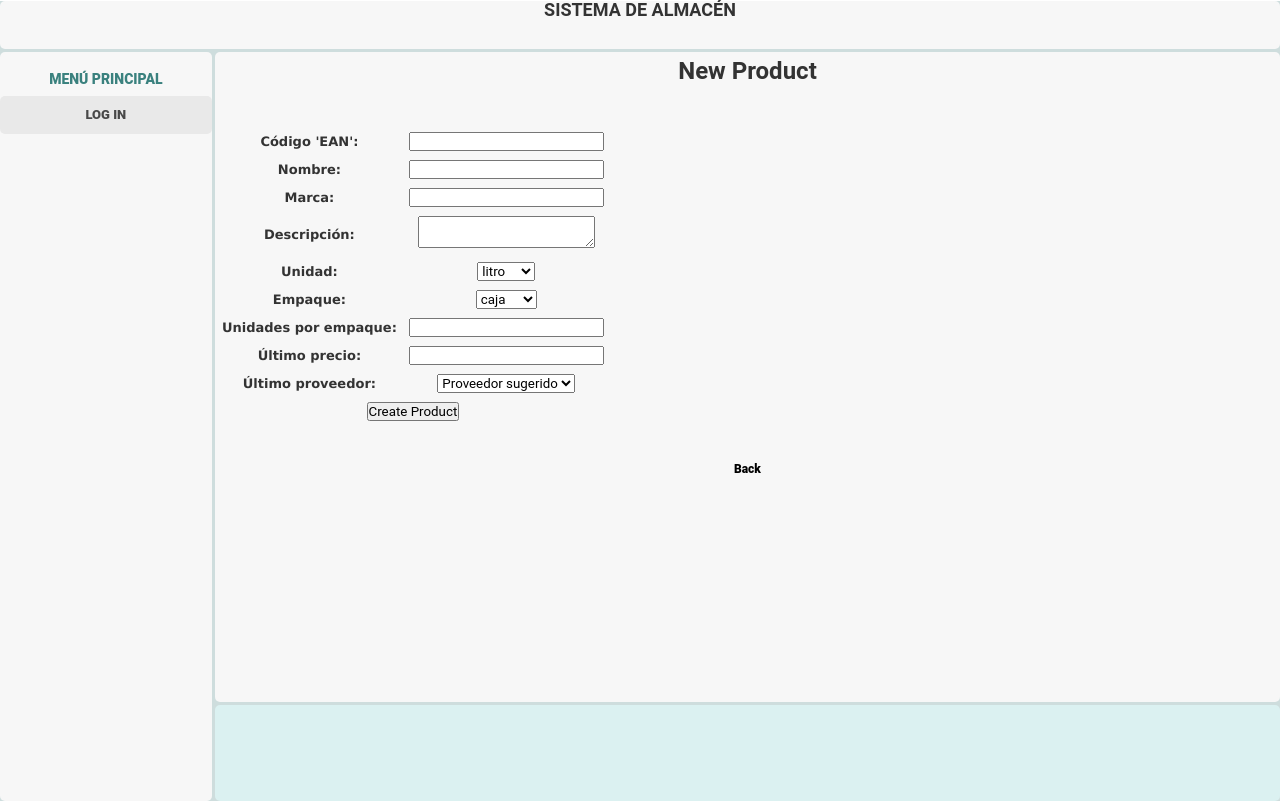
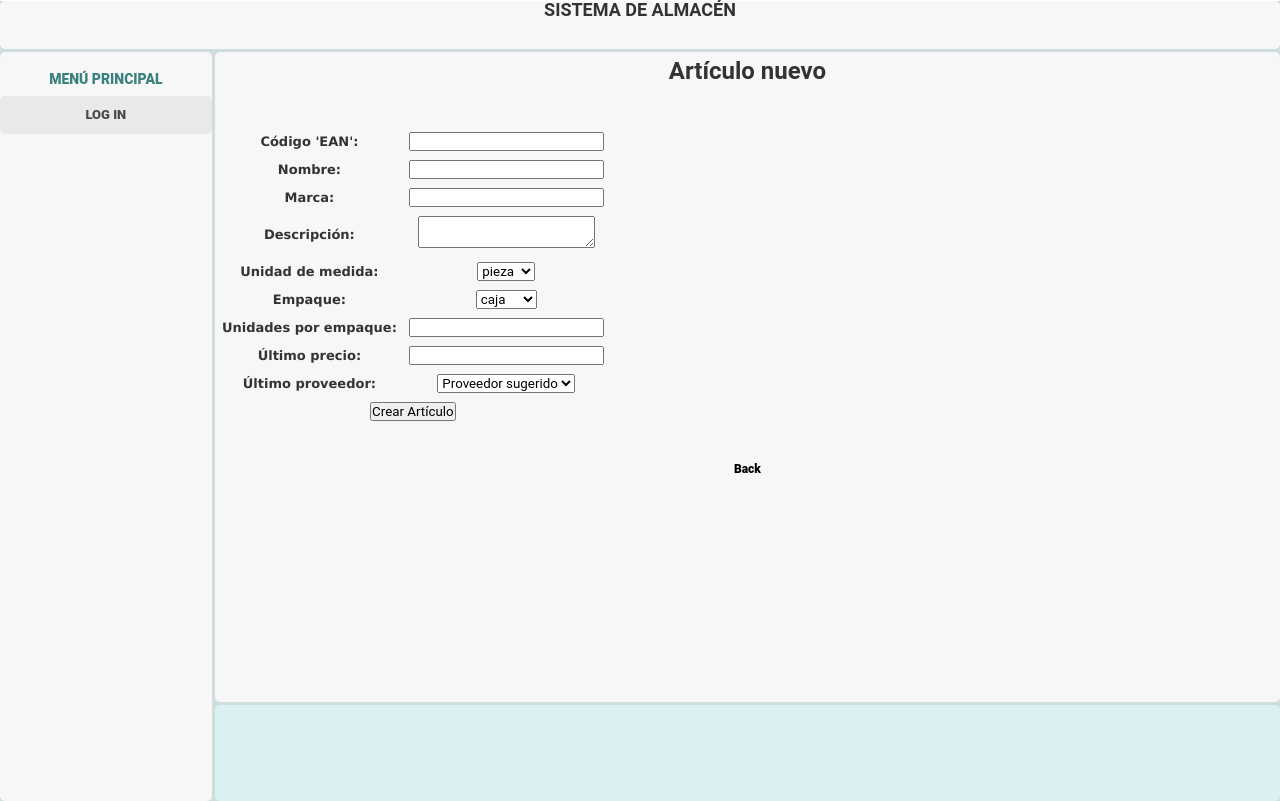
Before and after one commit to lflores1961/almacenCEB, a Rails app: page /products/new in a window 1280 px wide. Shown: the part 17-818 px from the top of the page. Run offline with Rails 7, Linux system fonts and the light colour scheme; data that the repository does not hold is empty; style sheets or scripts are compiled from the project's sources; some libraries are stand-ins or nearby versions.

Commit message:
Add Inputs model basic views and fix model dependency with product and supplier

```diff
--- a/app/controllers/products_controller.rb
+++ b/app/controllers/products_controller.rb
@@ -68,7 +68,7 @@ class ProductsController < ApplicationController
 
     # Set up all selections for form
     def set_selections
-      @unidades = %w{ litro metro pieza rollo }
+      @unidades = %w{ pieza metro rollo litro }
       @packages = %w{ caja tarima }
       @suppliers = Supplier.all
     end
--- a/app/models/product.rb
+++ b/app/models/product.rb
@@ -1,4 +1,4 @@
 class Product < ApplicationRecord
-  has_many :inputs, class_name: "input"
-  has_many :suppliers, through: :inputs
+  has_many :inputs
+  # has_many :suppliers
 end
--- a/app/models/supplier.rb
+++ b/app/models/supplier.rb
@@ -1,4 +1,5 @@
 class Supplier < ApplicationRecord
-  has_many :inputs, class_name: "input"
-  has_many :products, through: :inputs
+  has_many :inputs
+  has_many :products
+  # has_many :products, through: :inputs
 end
--- a/app/models/user.rb
+++ b/app/models/user.rb
@@ -11,7 +11,7 @@ class User < ApplicationRecord
 
   validates :password, length: { minimum: 8 }
   has_secure_password
-  has_many :inputs, class_name: "input"
+  has_many :inputs
 
   # Returns the hash digest of the given string
   def self.digest(string)
--- a/app/views/products/_form.html.erb
+++ b/app/views/products/_form.html.erb
@@ -32,7 +32,7 @@
         <td><%= form.text_area :description %></td>
       </tr>
       <tr>
-        <td>Unidad:</td>
+        <td>Unidad de medida:</td>
         <td><%= form.select :unit, @unidades, { label: "Unidad de medida" } %></td>
       </tr>
       <tr>
@@ -52,7 +52,7 @@
         <td><%= form.collection_select :supplier_id, @suppliers, :id, :name, { :prompt => "Proveedor sugerido"}%></td>
       </tr>
       <tr>
-        <td  colspan="2" style="text-align: center;"><%= form.submit class: "btn-lg success" %></td>
+        <td  colspan="2" style="text-align: center;"><%= form.submit "Crear Artículo", class: "btn-lg success" %></td>
       </tr>
     </table>
   </div>
--- a/app/views/products/new.html.erb
+++ b/app/views/products/new.html.erb
@@ -1,4 +1,4 @@
-<h1>New Product</h1>
+<h1>Artículo nuevo</h1>
 
 <%= render 'form', product: @product %>
 
--- a/app/views/suppliers/index.html.erb
+++ b/app/views/suppliers/index.html.erb
@@ -26,7 +26,7 @@
           <td><%= supplier.postal_code %></td>
           <td><%= link_to 'Show', supplier, class: "btn info" %></td>
           <td><%= link_to 'Edit', edit_supplier_path(supplier), class: "btn info" %></td>
-          <td><%= link_to 'Destroy', supplier, class: "btn info", method: :delete, data: { confirm: 'Are you sure?' } %></td>
+          <td><%= link_to 'Destroy', supplier, class: "btn info", method: :delete, data: { confirm: '¿Está de acuerdo en eliminar al proveedor?' } %></td>
         </tr>
       <% end %>
     </tbody>
@@ -35,7 +35,7 @@
 
   <br>
 
-  <%= link_to 'New Supplier', new_supplier_path, class: "btn-lg success" %>
+  <%= link_to 'Proveedor nuevo', new_supplier_path, class: "btn-lg success" %>
 
 
 <% content_for :footer do %>
--- a/app/views/users/index.html.erb
+++ b/app/views/users/index.html.erb
@@ -20,7 +20,7 @@
           <td><%= user.access_level %></td>
           <td><%= link_to 'Show', user, class: "btn info" %></td>
           <td><%= link_to 'Edit', edit_user_path(user), class: "btn info" %></td>
-          <td><%= link_to 'Destroy', user, class: "btn info", method: :delete, data: { confirm: 'Are you sure?' } %></td>
+          <td><%= link_to 'Destroy', user, class: "btn info", method: :delete, data: { confirm: '¿Está de acuerdo en eliminar al usuario?' } %></td>
         </tr>
       <% end %>
     </tbody>
```
Also changed, not shown: app/views/products/index.html.erb (+4 -4 lines).
